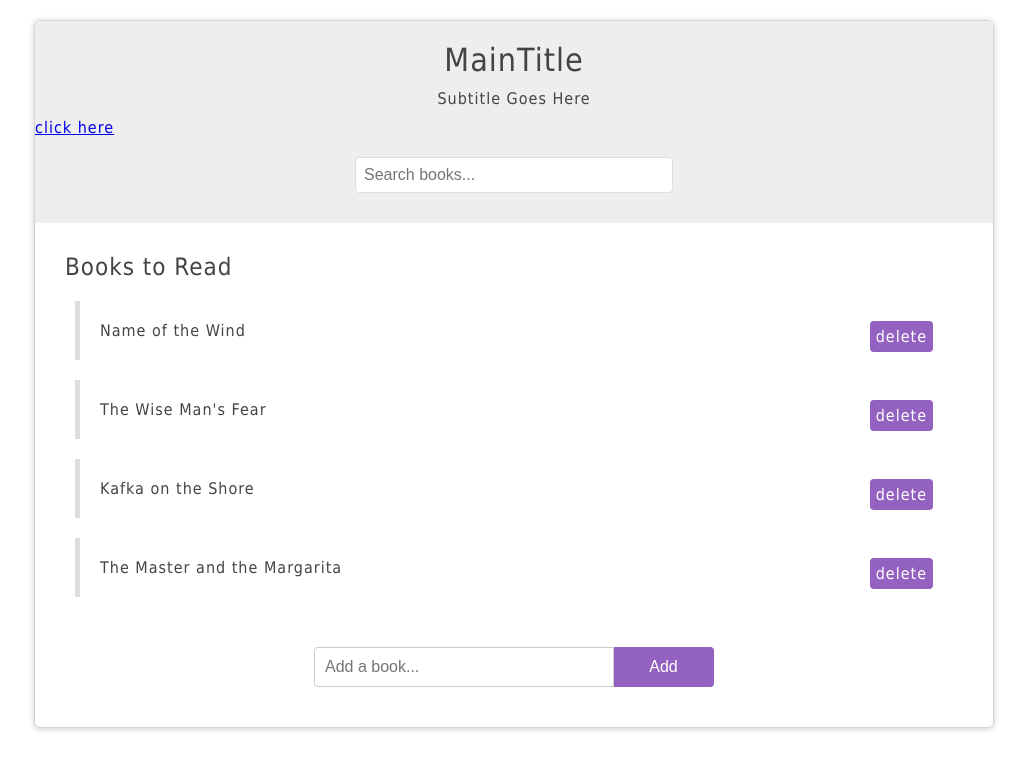
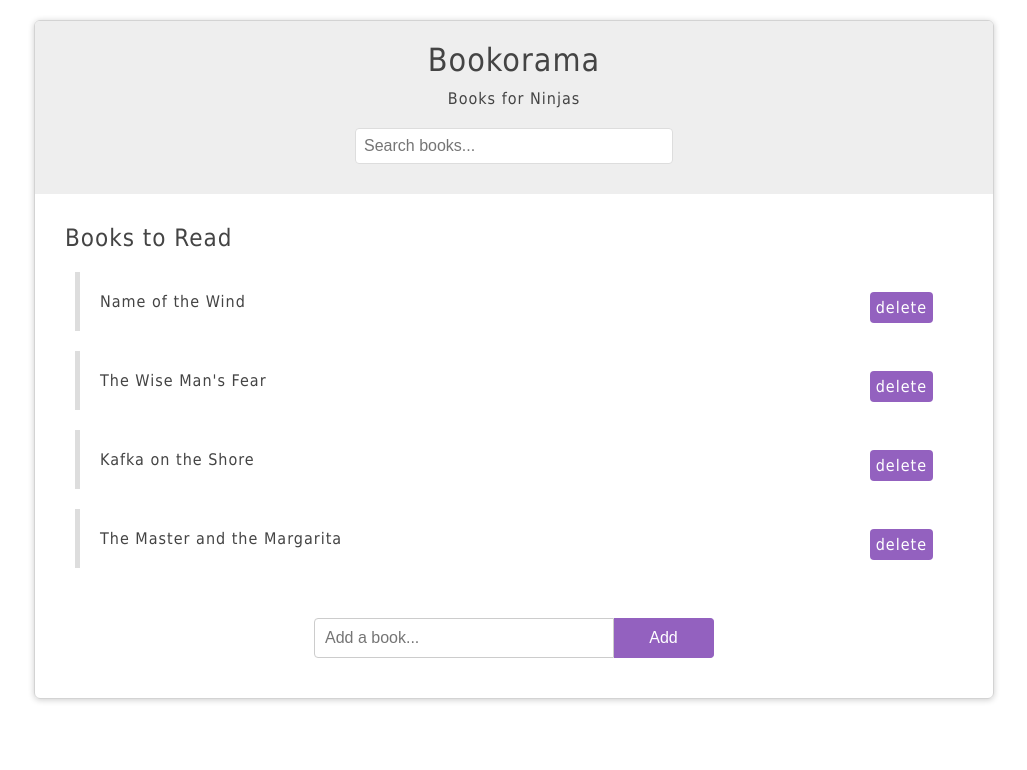
Before and after one commit to envs1/JavaScript-DOM, a plain HTML site: page index.html in a window 1280 px wide. Shown: the whole page, without its empty margins (126-1153 px from the left). Drawn offline with Linux system fonts and the light colour scheme.

Commit message:
UPDATE fixed buttons

```diff
--- a/app.js
+++ b/app.js
@@ -1,10 +1,12 @@
 //Event Bubbling
-var btns = document.querySelectorAll('#book-list.delete');
+const btns = document.querySelectorAll('#book-list ul li');
 
 Array.from(btns).forEach(function(btn){
     btn.addEventListener('click',function(e){
 
-        const li = e.target.parentElement;
+        const li =e.target.parentElement;
+        console.log('child element to remove',li);
+        console.log('parent element to remove child from:',li.parentElement);
         li.parentNode.removeChild(li);
 
     });
--- a/index.html
+++ b/index.html
@@ -3,15 +3,14 @@
   <head>
     <meta charset="utf-8">
     <link href="styles.css" rel="stylesheet" />
-    <title>CareerDevs JavaScript DOM Tutorials - Arnell Milhouse</title>
+    <title>JavaScript DOM Tutorials</title>
   </head>
   <body>
   	<div id="wrapper">
 	    <header>
 	    	<div id="page-banner">
-	    		<h1 class="title" id="mainTitle">MainTitle</h1>
-          <p id="subTitle">Subtitle Goes Here</p>
-          <a href="http://www.thenetninja.co.uk">click here</a>
+	    		<h1 class="title">Bookorama</h1>
+          <p>Books for Ninjas</p>
           <form id="search-books">
             <input type="text" placeholder="Search books..." />
           </form>
@@ -44,7 +43,6 @@
 	    </form>
 
     </div>
-    	<!-- errors be here -->
-   		<script src="app.js"></script>
+    <script src="app.js"></script>
   </body>
 </html>
```
